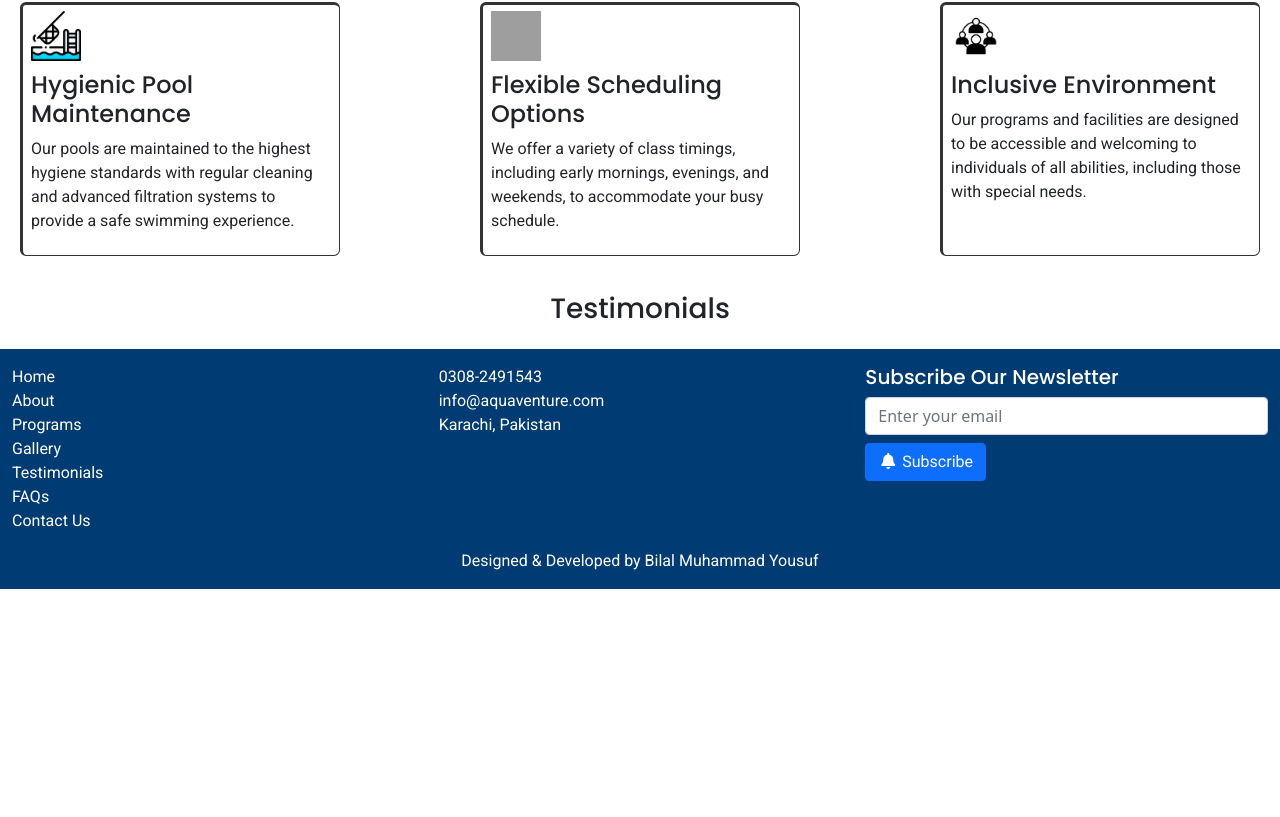
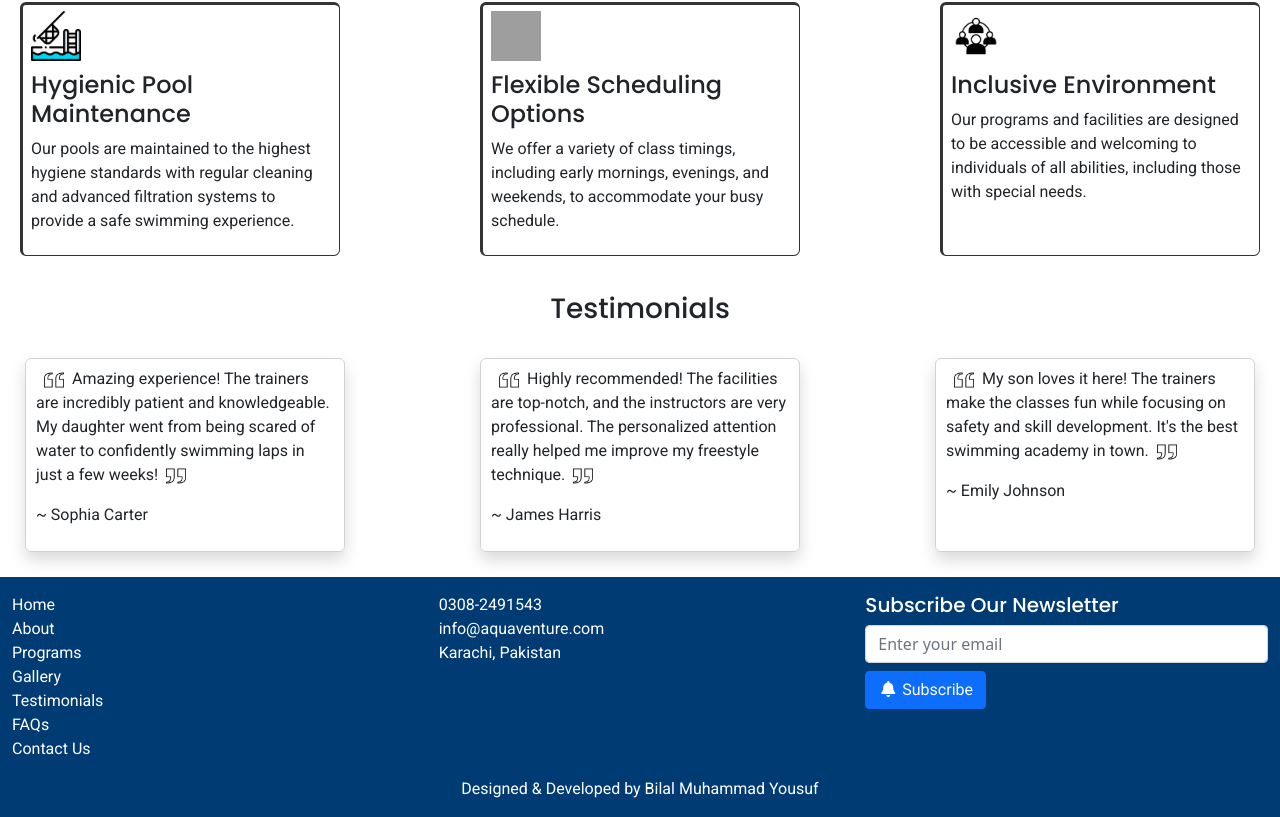
Before and after one commit to Bilal-19/swimming-academy-website, a React (Vite) app: page / in a window 1280 px wide. Shown: the part 735-1552 px from the top of the page. Before the commit the page ends 1324 px from the top, so only its background shows below. Built offline with nearby package versions, Linux system fonts and the light colour scheme; grey boxes are pictures that could not be loaded.

Commit message:
Added testimonials to Landing page.

```diff
--- a/src/Pages/Home.jsx
+++ b/src/Pages/Home.jsx
@@ -1,6 +1,7 @@
 import React from "react";
 import Header from "../Components/Header";
 import Footer from "../Components/Footer";
+import { FeedbackData } from "../Data/FeedbackObject";
 
 export default function Home() {
     return (
@@ -71,13 +72,31 @@ export default function Home() {
                     </div>
                 </div>
 
-                <div className="row mt-3 mb-3">
+                <div className="row mt-3">
                     <h3 className="text-center">Testimonials</h3>
+                </div>
+
+                <div class="row d-flex justify-content-between">
+                    {FeedbackData.slice(0,3).map((value, index) => {
+                        return (
+                            <>
+                                <div class="col-md-3 user-review-card shadow">
+                                    <p>
+                                        <img src="open.png" alt="" className="mx-2 img-fluid" />
+                                        {value.message}
+                                        <img src="close.png" alt="" className="mx-2 img-fluid close" />
+                                    </p>
+
+                                    <p>~ {value.reviewerName}</p>
+                                </div>
+                            </>
+                        )
+                    })}
                 </div>
             </div>
 
             {/* Footer */}
-            <Footer/>
+            <Footer />
         </>
     );
 }
--- a/src/index.css
+++ b/src/index.css
@@ -66,7 +66,7 @@ button:hover {
 /* ------------------------------------------------------------------------------------------------- */
 
 #bg-home-img {
-  background-image: url("/public/LandingPage.jpg");
+  background-image: url("/LandingPage.jpg");
   background-size: cover;
   height: 250px;
 }
```
